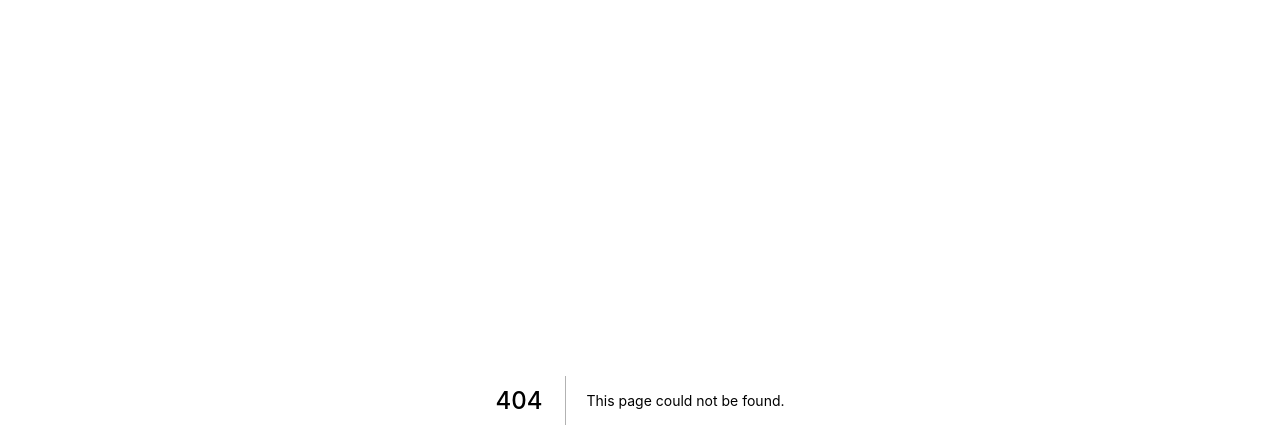
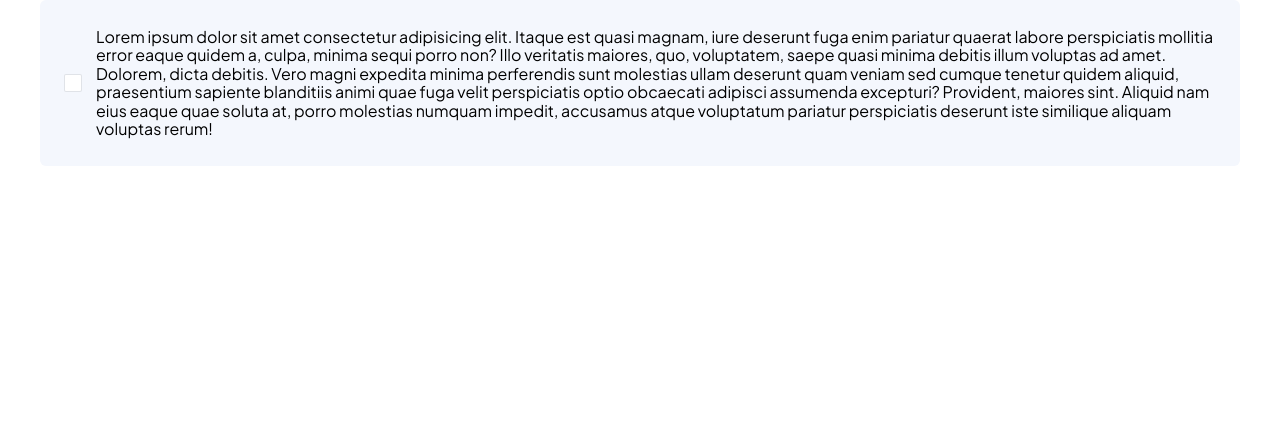
Before and after one commit to Suryasai130499/TypeScript-Next-Tutorial, a Next.js app: page /test in a window 1280 px wide. Before the commit this address had no page. Shown: the top 448 px of the page. Built offline with nearby package versions, Linux system fonts and the light colour scheme.

Commit message:
Added next-themes and completed checkbox & button

```diff
--- /dev/null
+++ b/components/checkbox.module.css
@@ -0,0 +1,71 @@
+.wrapper {
+  width: 90%;
+  margin-inline: auto;
+  padding: 0.75rem 1.5rem;
+  background-color: var(--light-grey);
+  border-radius: 6px;
+}
+
+.container {
+  position: relative;
+  display: flex;
+  align-items: center;
+  padding-left: 2rem;
+  cursor: pointer;
+  -webkit-user-select: none;
+  -moz-user-select: none;
+  -ms-user-select: none;
+  user-select: none;
+}
+
+.container input {
+  position: absolute;
+  opacity: 0;
+  cursor: pointer;
+  height: 0;
+  width: 0;
+}
+
+.checkmark {
+  position: absolute;
+  top: 50%;
+  left: 0;
+  height: 1rem;
+  width: 1rem;
+  background-color: var(--white);
+  border: 1px solid var(--checkbox-border);
+  border-radius: 2px;
+  translate: 0 -50%;
+}
+
+.content {
+  opacity: 0.5;
+  text-decoration: line-through;
+}
+
+.container input:checked ~ .checkmark {
+  background-color: var(--purple);
+}
+
+.checkmark:after {
+  content: '';
+  position: absolute;
+  display: none;
+}
+
+.container input:checked ~ .checkmark:after {
+  display: block;
+}
+
+.container .checkmark:after {
+  left: 50%;
+  top: 50%;
+  width: 0.3rem;
+  height: 0.6rem;
+  border: solid var(--white);
+  border-width: 0 2px 2px 0;
+  -webkit-transform: rotate(45deg);
+  -ms-transform: rotate(45deg);
+  transform: rotate(45deg);
+  translate: -50% -60%;
+}
--- /dev/null
+++ b/components/checkbox.tsx
@@ -0,0 +1,28 @@
+import type { NextPage } from 'next';
+import { MouseEventHandler, useRef, useState } from 'react';
+import styles from './checkbox.module.css';
+import * as interfaces from './interfaces';
+
+const Checkbox: NextPage<interfaces.CheckboxInterface> = ({ children }) => {
+  const [checked, setChecked] = useState(false);
+  const Input = useRef<HTMLInputElement>(null);
+
+  return (
+    <div className={styles.wrapper}>
+      <label className={styles.container}>
+        <p className={`${checked ? styles.content : ''}`}>{children}</p>
+        <input
+          onChange={() => setChecked(!checked)}
+          ref={Input}
+          type="checkbox"
+          checked={checked}
+        />
+        <span className={styles.checkmark}></span>
+      </label>
+    </div>
+  );
+};
+
+export default Checkbox;
+
+// onClick = { toggleCheck };
--- /dev/null
+++ b/components/interfaces.ts
@@ -0,0 +1,11 @@
+export interface ButtonInterface {
+  paddingInline?: string;
+  paddingBlock?: string;
+  fontSize?: string;
+  children: any;
+  type: string;
+}
+
+export interface CheckboxInterface {
+  children: any;
+}
--- a/package.json
+++ b/package.json
@@ -10,6 +10,7 @@
   },
   "dependencies": {
     "next": "12.3.1",
+    "next-themes": "^0.2.1",
     "react": "18.2.0",
     "react-dom": "18.2.0"
   },
--- a/pages/_app.tsx
+++ b/pages/_app.tsx
@@ -1,8 +1,14 @@
-import '../styles/globals.css'
-import type { AppProps } from 'next/app'
+import '../styles/globals.css';
+import '../styles/variables.css';
+import type { AppProps } from 'next/app';
+import { ThemeProvider } from 'next-themes';
 
 function MyApp({ Component, pageProps }: AppProps) {
-  return <Component {...pageProps} />
+  return (
+    <ThemeProvider>
+      <Component {...pageProps} />
+    </ThemeProvider>
+  );
 }
 
-export default MyApp
+export default MyApp;
--- /dev/null
+++ b/pages/test.tsx
@@ -0,0 +1,22 @@
+import type { NextPage } from 'next';
+import Checkbox from '../components/checkbox';
+
+const Test: NextPage = () => {
+  return (
+    <Checkbox>
+      Lorem ipsum dolor sit amet consectetur adipisicing elit. Itaque est quasi
+      magnam, iure deserunt fuga enim pariatur quaerat labore perspiciatis
+      mollitia error eaque quidem a, culpa, minima sequi porro non? Illo
+      veritatis maiores, quo, voluptatem, saepe quasi minima debitis illum
+      voluptas ad amet. Dolorem, dicta debitis. Vero magni expedita minima
+      perferendis sunt molestias ullam deserunt quam veniam sed cumque tenetur
+      quidem aliquid, praesentium sapiente blanditiis animi quae fuga velit
+      perspiciatis optio obcaecati adipisci assumenda excepturi? Provident,
+      maiores sint. Aliquid nam eius eaque quae soluta at, porro molestias
+      numquam impedit, accusamus atque voluptatum pariatur perspiciatis deserunt
+      iste similique aliquam voluptas rerum!
+    </Checkbox>
+  );
+};
+
+export default Test;
--- a/styles/globals.css
+++ b/styles/globals.css
@@ -13,6 +13,7 @@
 html {
   line-height: 1.15; /* 1 */
   -webkit-text-size-adjust: 100%; /* 2 */
+  font-family: 'Plus Jakarta Sans', sans-serif;
 }
 
 /* Sections
@@ -168,6 +169,16 @@ textarea {
   font-size: 100%; /* 1 */
   line-height: 1.15; /* 1 */
   margin: 0; /* 2 */
+}
+
+button {
+  border: 0;
+  cursor: pointer;
+}
+
+button:focus,
+button:hover {
+  outline: 0;
 }
 
 /**
@@ -351,3 +362,11 @@ template {
 [hidden] {
   display: none;
 }
+
+input[type='checkbox'] {
+  position: absolute;
+  opacity: 0;
+  cursor: pointer;
+  height: 0;
+  width: 0;
+}
--- /dev/null
+++ b/styles/variables.css
@@ -0,0 +1,25 @@
+:root {
+  --black: rgb(0, 1, 18);
+  --very-dark-grey: rgb(32, 33, 44);
+  --dark-grey: rgb(43, 44, 55);
+  --lines-dark: rgb(62, 63, 78);
+  --medium-grey: rgb(130, 143, 163);
+  --lines-light: rgb(228, 235, 250);
+  --light-grey: rgb(244, 247, 253);
+  --white: rgb(255, 255, 255);
+  --red: rgb(234, 85, 85);
+  --red-hover: rgb(255, 152, 152);
+  --purple: rgb(99, 95, 199);
+  --purple-hover: rgb(168, 164, 255);
+  --checkbox-border: rgba(130, 143, 163, 25%);
+
+  --background: var(--light-grey);
+  --sidebar-background: var(--white);
+  --secondary-background: rgba(99, 95, 199, 10%);
+  --secondary-background-hover: rgba(99, 95, 199, 25%);
+}
+
+[data-theme='dark'] {
+  --background: var(--very-dark-grey);
+  --sidebar-background: var(--dark-grey);
+}
```
Also changed, not shown: components/button.module.css (added, +36 -0 lines), components/button.tsx (added, +27 -0 lines), 1 other file (tests, documents, lock files or other folders).
